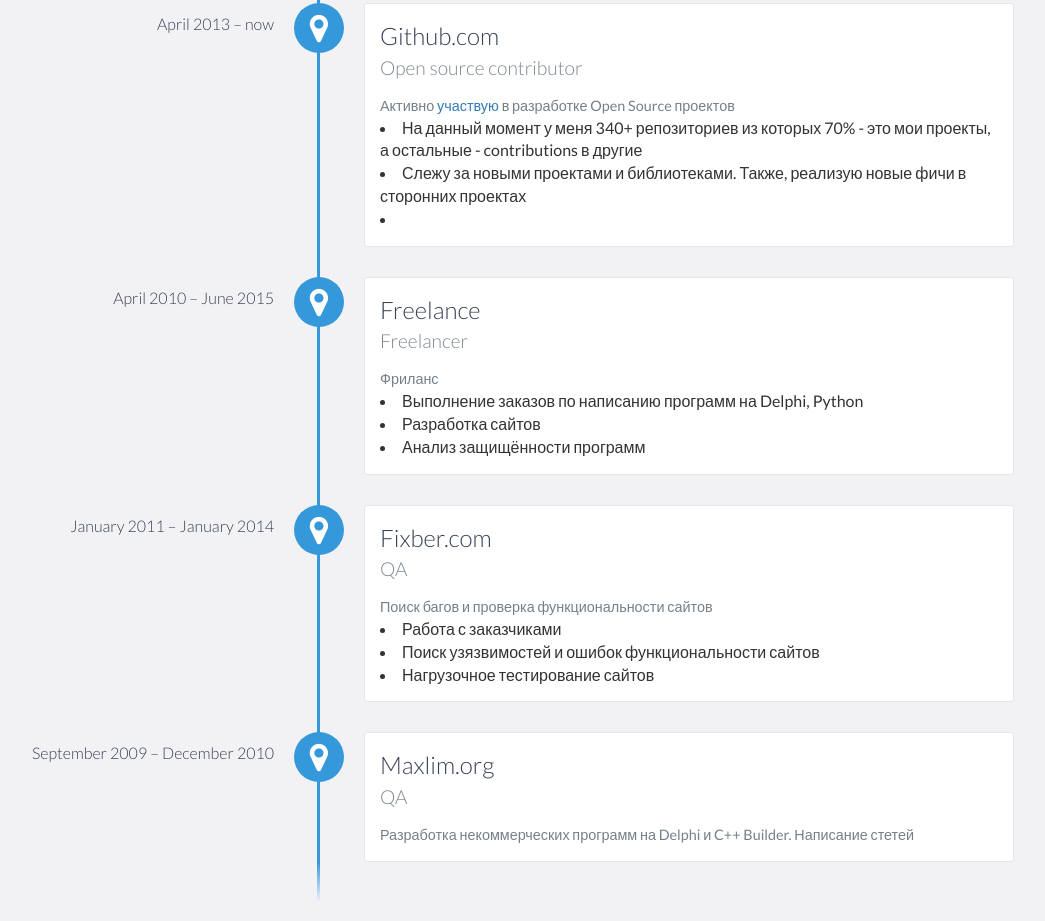
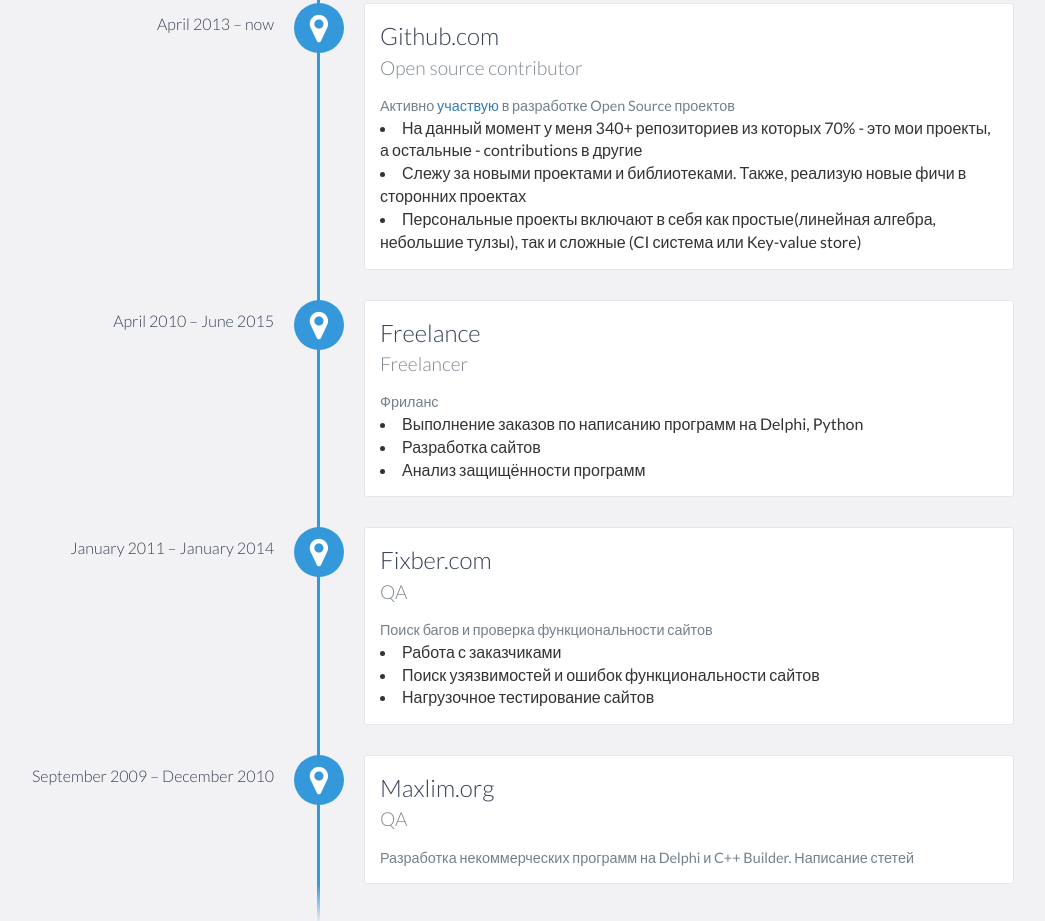
Before and after one commit to saromanov/saromanov.github.io, a website: page index.html in a window 1280 px wide. Shown: the part 1407-2328 px from the top of the page, without its empty margins (126-1171 px from the left). Drawn offline with nearby package versions, Linux system fonts and the light colour scheme.

Commit message:
updating of description

```diff
--- a/index.html
+++ b/index.html
@@ -106,7 +106,7 @@
                     Активно <a href=https://github.com/saromanov>участвую</a> в разработке Open Source проектов
                     <li>На данный момент у меня 340+ репозиториев из которых 70% - это мои проекты, а остальные - contributions в другие</li>
                     <li>Слежу за новыми проектами и библиотеками. Также, реализую новые фичи в сторонних проектах </li>
-                    <li></li>
+                    <li>Персональные проекты включают в себя как простые(линейная алгебра, небольшие тулзы), так и сложные (CI система или Key-value store) </li>
                 </p>
             </div>
 
```
